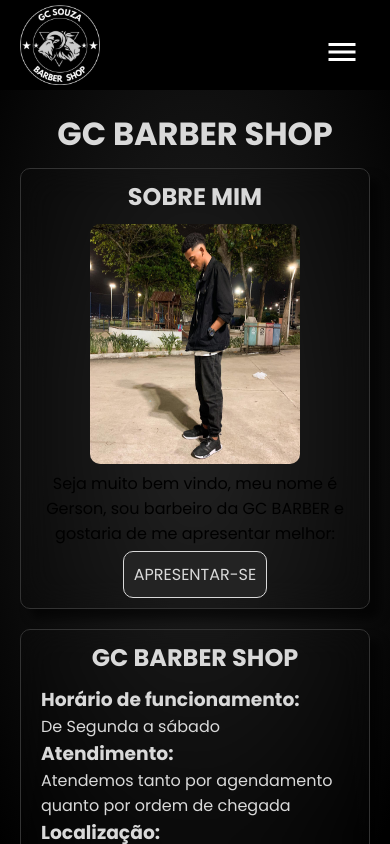
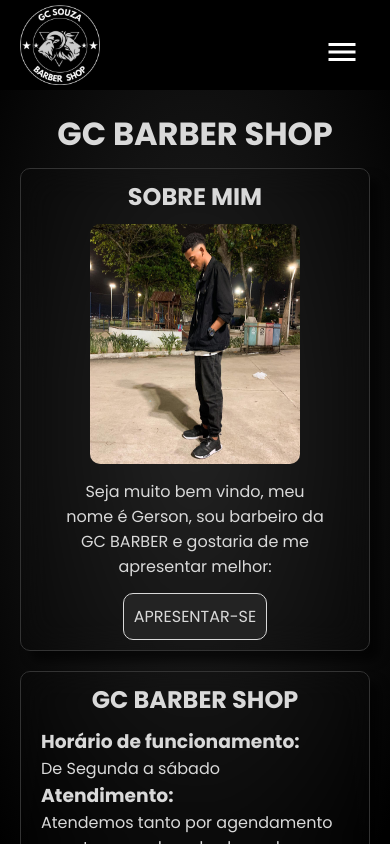
Before and after one commit to DevEduGollner/GCBarberShop, a React (Vite) app: page /more-details in a window 390 px wide. Shown: the top 844 px of the page. Built offline with nearby package versions, Linux system fonts and the light colour scheme.

Commit message:
Consertando o css.

```diff
--- a/src/components/InformationBarber/styles.css
+++ b/src/components/InformationBarber/styles.css
@@ -17,6 +17,8 @@
 .information-barber button {
   margin-top: 5px;
   padding: 10px;
+  font-size: 16px;
+
 }
 
 .apresentation-barber {
@@ -29,8 +31,14 @@
   border-radius: 10px;
 }
 
+.description-barber {
+  margin-left: 10px;
+  font-size: 18px;
+  color: #d9d9d9;
+}
+
 @media (max-width: 960px) {
-  .initial-information-barber {
+  .information-barber {
     margin: 0 auto;
   }
 }
@@ -42,6 +50,16 @@
       text-align: center;
     }
   }
+
+  .description-barber {
+    font-size: 16px;
+    max-width: 280px;
+    margin: 0 auto;
+    & p {
+      margin: 1cqb;
+    }
+  }
+
   .apresentation-barber {
     display: block;
     text-align: center;
--- a/src/components/InformationBarberShop/styles.css
+++ b/src/components/InformationBarberShop/styles.css
@@ -42,4 +42,9 @@
         text-align: center;
       }
     }
+
+    .description-barber-shop {
+      font-size: 16px;
+      max-width: 230px;
+    }
 }
```
